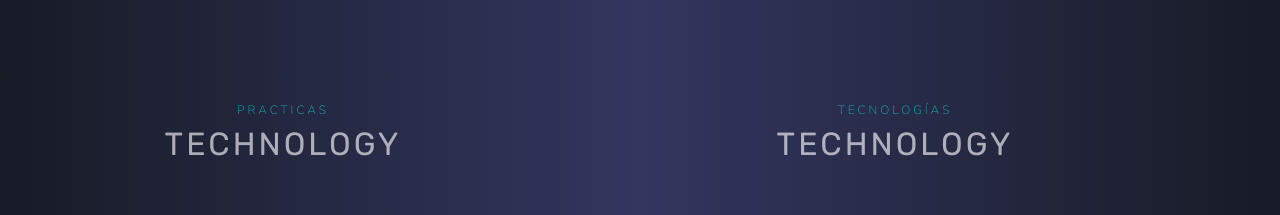
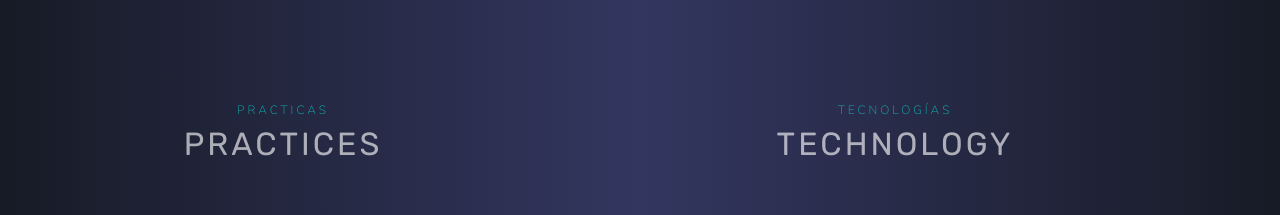
Before and after one commit to Serphp/portf-serph, a React (Vite) app: page / in a window 1280 px wide. Shown: the part 1700-1915 px from the top of the page. Built offline with nearby package versions, Linux system fonts and the light colour scheme.

Commit message:
fix: text home

```diff
--- a/components/Experiences.jsx
+++ b/components/Experiences.jsx
@@ -24,7 +24,7 @@ export default function Experiences() {
                 <div className="box-part text-center">
 
                 <h6 className="subtitle"> Practicas </h6>
-                <h5>  Technology  </h5>
+                <h5>  Practices  </h5>
 
                     <div className="practices">
                             <li className="subpractices"><i></i> Consistencia en el estilo de código </li>
```
